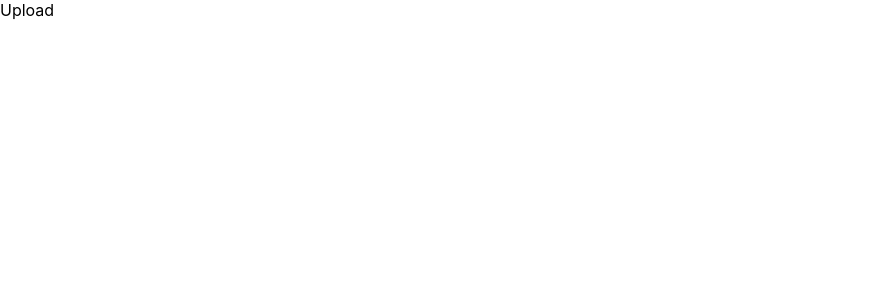
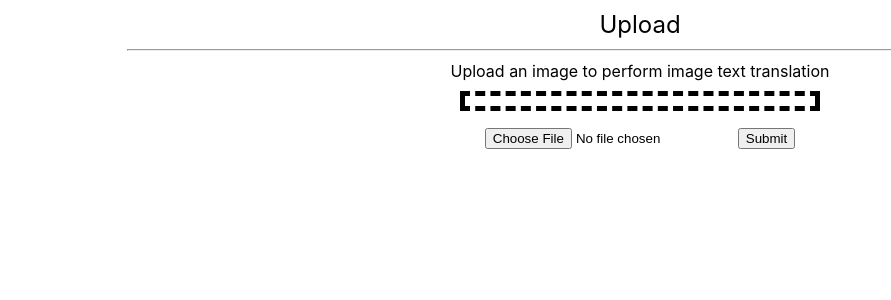
Before and after one commit to Capstone-Projects-2022-Spring/project-lexicallearner, a React (Create React App) app in the folder lexical-learner/: page /login in a window 1280 px wide. Shown: the top 300 px of the page, without its empty margins (0-891 px from the left). Built offline with nearby package versions, Linux system fonts and the light colour scheme.

Commit message:
upload page added

```diff
--- a/lexical-learner/package.json
+++ b/lexical-learner/package.json
@@ -1,5 +1,6 @@
 {
   "name": "lexical-learner",
+  "homepage": "https://capstone-projects-2022-spring.github.io/project-lexicallearner/lexical-learner",
   "version": "0.1.0",
   "private": true,
   "dependencies": {
--- a/lexical-learner/src/pages/Home.css
+++ b/lexical-learner/src/pages/Home.css
@@ -7,7 +7,7 @@
     justify-content: center;
     align-items: center;
     height: 300px;
-    gap: 1rem;
+    gap: 2rem;
 }
 
 .Home .intro-aside {
@@ -19,7 +19,6 @@
 }
 
 .Home .intro-title {
-    width: 50vw;
     font-weight: bolder;
 }
 
@@ -58,8 +57,8 @@
 .Home .features li {
     display: flex;
     flex-direction: column;
-    margin: 1rem;
-    width: 45%;
+    margin-left: 5rem;
+    margin-right: 5rem;
     line-height: 2rem;
     text-align: center;
 }
@@ -71,7 +70,6 @@
 
 .Home .quickdemo {
     border: 5px dashed hotpink;
-    height: 300px;
 }
 
 .Home footer {
--- a/lexical-learner/src/pages/Home.jsx
+++ b/lexical-learner/src/pages/Home.jsx
@@ -27,7 +27,7 @@ const Home = () => {
         <ul>
           <li>
             <span className="features-title">Real Time Text Translation</span>
-            <span>Translates to thousands languages</span>
+            <span>Translates to hundred of languages</span>
             <span>Powered by Google Translate</span>
             <BsIcons.BsImages style={{fontSize: '15rem', margin: '0 auto'}}/>
           </li>
@@ -41,7 +41,7 @@ const Home = () => {
         </ul>
       </section>
       <section className="quickdemo">
-        <h1>PLACE HOLDER FOR DEMO</h1>
+        <h1>PLACE HOLDER FOR CHAT DEMO</h1>
       </section>
       <footer>
         <span>Lexical</span>
--- /dev/null
+++ b/lexical-learner/src/pages/Upload.css
@@ -0,0 +1,37 @@
+.Upload {
+    display: flex;
+    flex-direction: column;
+    align-items: center;
+    background-color: white;
+}
+
+.Upload-title {
+    font-size: 1.5rem;
+    margin: 10px;
+}
+
+.Upload hr {
+    margin: 0;
+    width: 80%;
+}
+
+.Upload-description {
+    padding: 10px;
+}
+
+.Upload-filecontainer {
+    position: relative;
+    width: 350px;
+    height: 10px;
+    border: 5px dashed black;
+    background-color: white;
+}
+
+.Upload button {
+    margin: 0.5rem;
+    padding: 0.5rem;
+}
+
+.Upload form{
+    margin: 1rem;
+}
--- a/lexical-learner/src/pages/Upload.jsx
+++ b/lexical-learner/src/pages/Upload.jsx
@@ -1,8 +1,22 @@
 import React from 'react'
+import './Upload.css'
 
 const Upload = () => {
   return (
-    <div>Upload</div>
+    <div className='Upload'>
+      <span className="Upload-title">Upload</span>
+      <hr />
+      <span className="Upload-description">
+        Upload an image to perform image text translation
+      </span>
+      <div className="Upload-filecontainer"></div>
+
+      <form action="/action_page.php">
+        <input type="file" id="myFile" name="filename" />
+        <input type="submit" />
+      </form>
+
+    </div>
   )
 }
 
```
